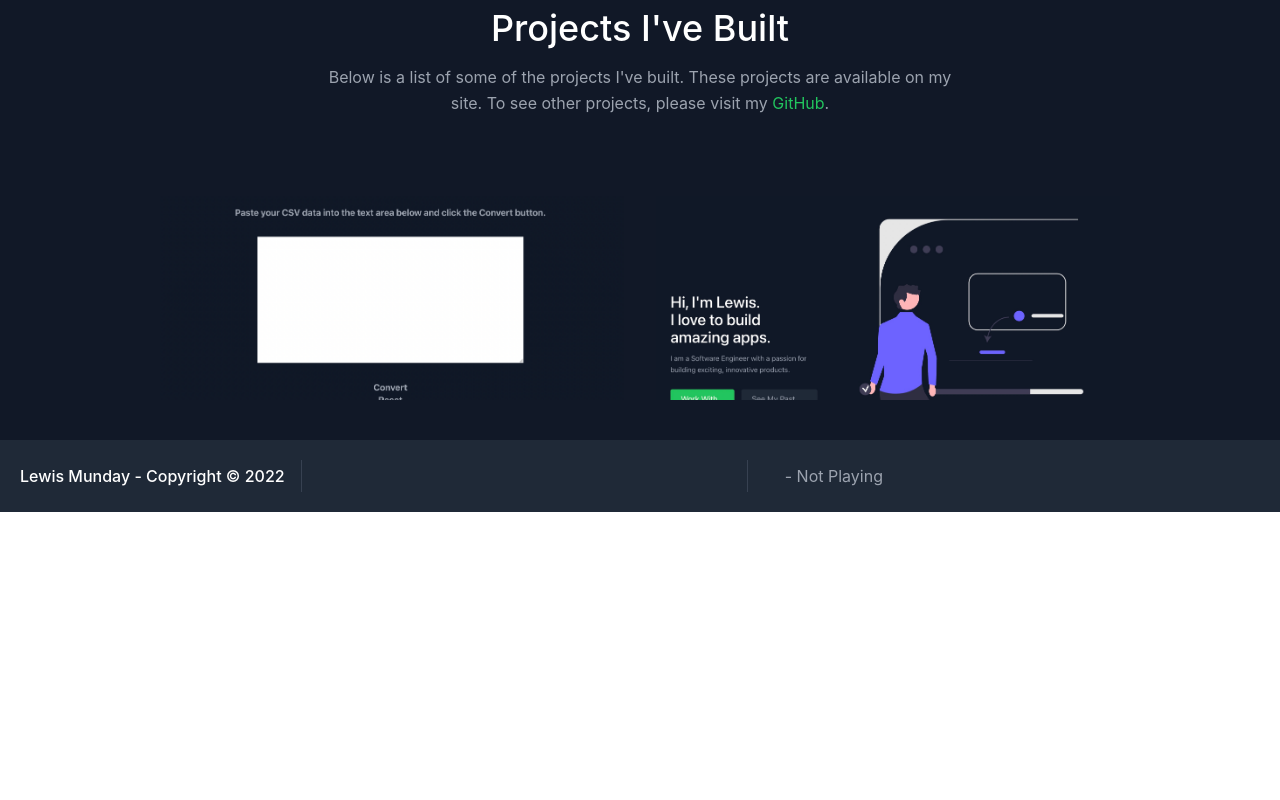
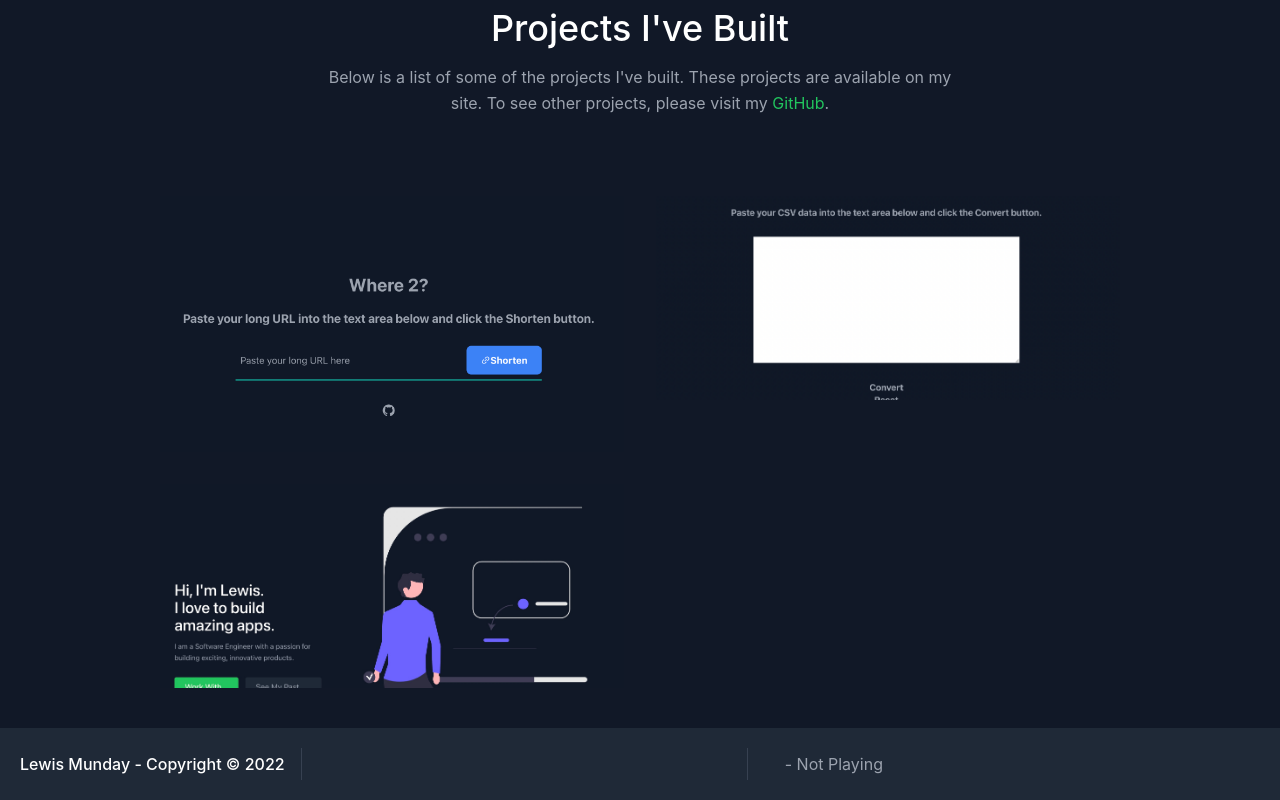
Before and after one commit to lewismunday/portfolio, a React (Create React App) app: page / in a window 1280 px wide. Shown: the part 950-1750 px from the top of the page. Before the commit the page ends 1462 px from the top, so only its background shows below. Built offline with nearby package versions, Linux system fonts and the light colour scheme; some icons are missing.

Commit message:
Added www

```diff
--- a/src/components/Navbar.js
+++ b/src/components/Navbar.js
@@ -12,7 +12,7 @@ export default function Navbar() {
                     </a>
                 </a>
                 <nav className="md:mr-auto md:ml-4 md:py-1 md:pl-4 md:border-l md:border-gray-700	flex flex-wrap items-center text-base justify-center">
-                    <a href={"#projects"} className="mr-5 hover:text-white">
+                    <a href={"/#projects"} className="mr-5 hover:text-white">
                         Past Work
                     </a>
                     {/*<a href="https://blog.lewismunday.co.uk" className="mr-5 hover:text-white">*/}
--- a/src/data.js
+++ b/src/data.js
@@ -1,4 +1,13 @@
 export const projects = [
+    {
+        title: "URL Shortener",
+        subtitle: "Convert a long URL into a short URL",
+        description:
+            "A quick and easy way to shorten a URL. This is a great way to share a link without having to worry about the length of the URL.",
+        image: "./urlshort.png",
+        link: "/urlshortener",
+        source: "https://github.com/lewismunday/urlshortener",
+    },
     {
         title: "CSV to JSON",
         subtitle: "Convert CSV to JSON",
```
Also changed, not shown: public/urlshort.png (added).
